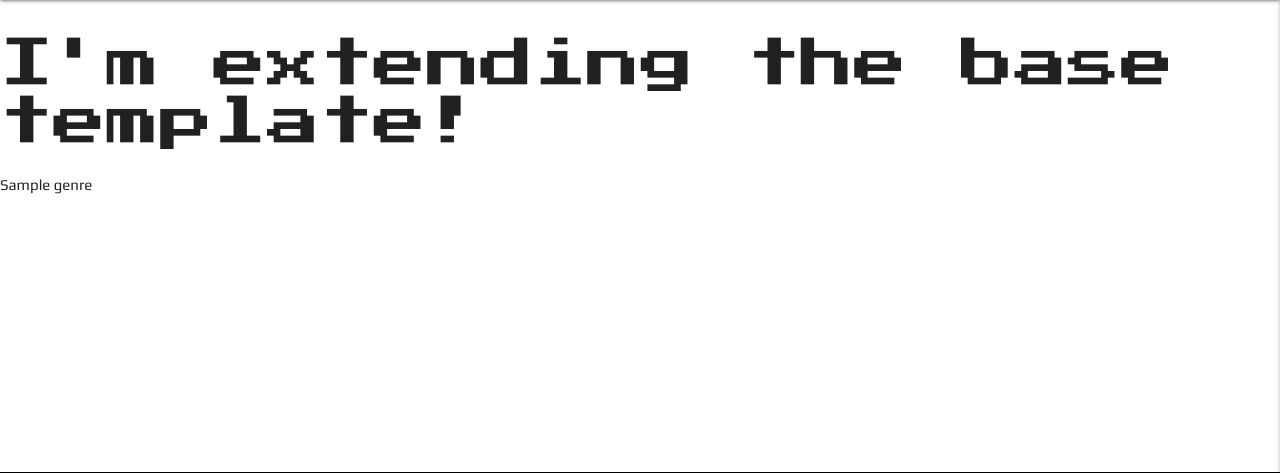
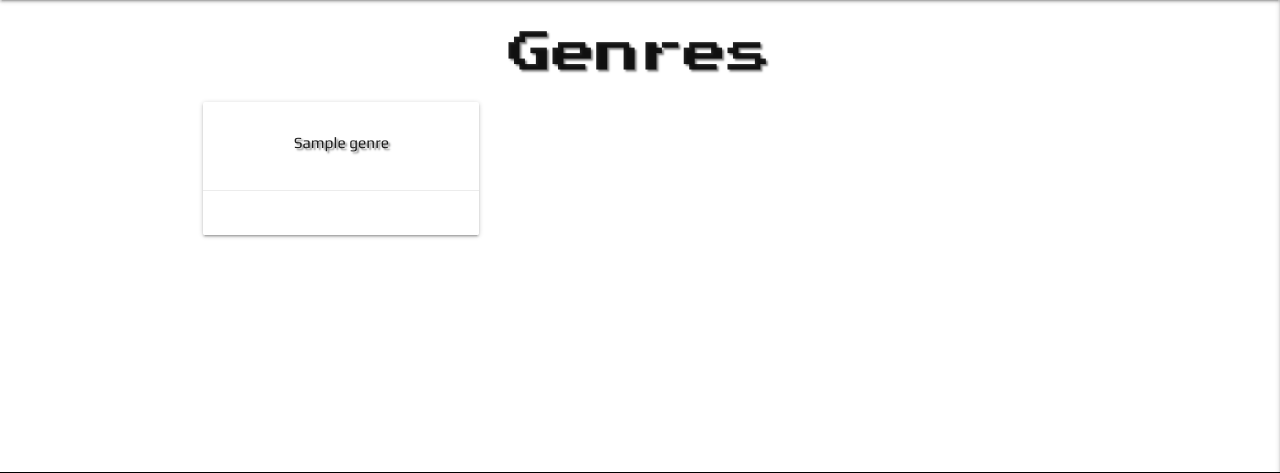
Before and after one commit to Code-Institute-Submissions/Gazroh87-vg-reviews_AprResubb, a Flask app: page /get_genres in a window 1280 px wide; the page is wider, and only the part inside the window is pictured. Shown: the part 118-591 px from the top of that part. Run offline with Flask 2, Linux system fonts and the light colour scheme; a database or web service that is not in the repository returns one stand-in record (values such as "Sample title"); some libraries are stand-ins or nearby versions.

Commit message:
Added app route view functions for Add Genre, Edit Genre and Delete Genre, and updated genres.html template

```diff
--- a/app.py
+++ b/app.py
@@ -210,6 +210,23 @@ def get_genres():
     return render_template("genres.html", genres=genres)
 
 
+@app.route("/edit_genre/<genre_id>", methods=["GET", "POST"])
+def edit_genre(genre_id):
+    if request.method == "POST":
+        submit = {
+            "genre": request.form.get("genre")
+        }
+        mongo.db.genres.update({"_id": ObjectId(genre_id)}, submit)
+        flash("Genre Changes Successfuly!")
+
+
+@app.route("/delete_genre/<genre_id>")
+def delete_genre(genre_id):
+    mongo.db.genres.remove({"_id": ObjectId(genre_id)})
+    flash("Genre Deleted Successfully")
+    return redirect(url_for("get_genres"))
+
+
 @app.route("/get_platforms")
 def get_platforms():
     platforms = list(mongo.db.platforms.find().sort("platform", 1))
--- a/templates/genres.html
+++ b/templates/genres.html
@@ -1,10 +1,63 @@
 {% extends "base.html" %}
 {% block content %}
 
-    <h2>I'm extending the base template!</h2>
+{% if session.user|lower == "admin2"|lower %}
+    <h3 class="center-align text-shadow">Manage Genres</h3>
+{% else %}
+    <h3 class="center-align text-shadow">Genres</h3>
+{% endif %}
 
-    {% for genre in genres %}
-        {{ genre.genre }}<br>
-    {% endfor %}
+    <!-- Game gallery -->
+    <section>
+        <div class="gallery container">
+            <div class="row">
+                {% for genre in genres %}
+                    <div class="col s12 m6 l4 card-grid">
+                        <div class="card text-shadow" id="{{ genre.genre_id }}" >
+                            <div class="card-content">
+                                <span class="card-title center-align">{{ genre.genre }}</span>
+                                <div class="card-image waves-effect waves-block waves-light">
+                                </div>
+                            </div>
+                            <div class="card-action center-align">
+                                {% if session.user|lower == "admin2"|lower %}
+                                    <a data-target="{{ genre._id }}" class="btn-small red modal-trigger">Delete</a>
+                                    <a href="{{ url_for('edit_genre', genre_id=genre._id) }}" class="btn-small amber darken-3">Edit</a>
+                                {% endif %}
+                            </div>
+                        </div>
+                    </div>
+                    <!--Delete Game Modal-->
+                    <div id="{{ genre._id }}" class="modal center-align">
+                        <div class="modal-content">
+                            <div class="row">
+                                <div class="col s12">
+                                    <h3 class="red-text flow-text">
+                                        <strong>
+                                            <i class="fas fa-exclamation-circle"></i>
+                                            Warning: Once you delete a genre it cannot be restored!
+                                        </strong>
+                                    </h3>
+                                    <h3 class="red-text flow-text">
+                                        <strong>
+                                            Are you sure you want to delete this genre?
+                                        </strong>
+                                    </h3>
+                                </div>
+                            </div>
+                        </div>
+                        <div class="modal-footer modal-btns">
+                            <a class="waves-effect btn modal-close" href="#">
+                                Cancel <i class="fas fa-times"></i>
+                            </a>
+                            <a class="btn" href="{{ url_for('delete_genre', genre_id=genre._id) }}">
+                                Delete <i class="fas fa-trash"></i>
+                            </a>
+                        </div>
+                    </div>
+                {% endfor %}
+            </div>
+        </div>
+    </section>
 
 {% endblock %}
```
